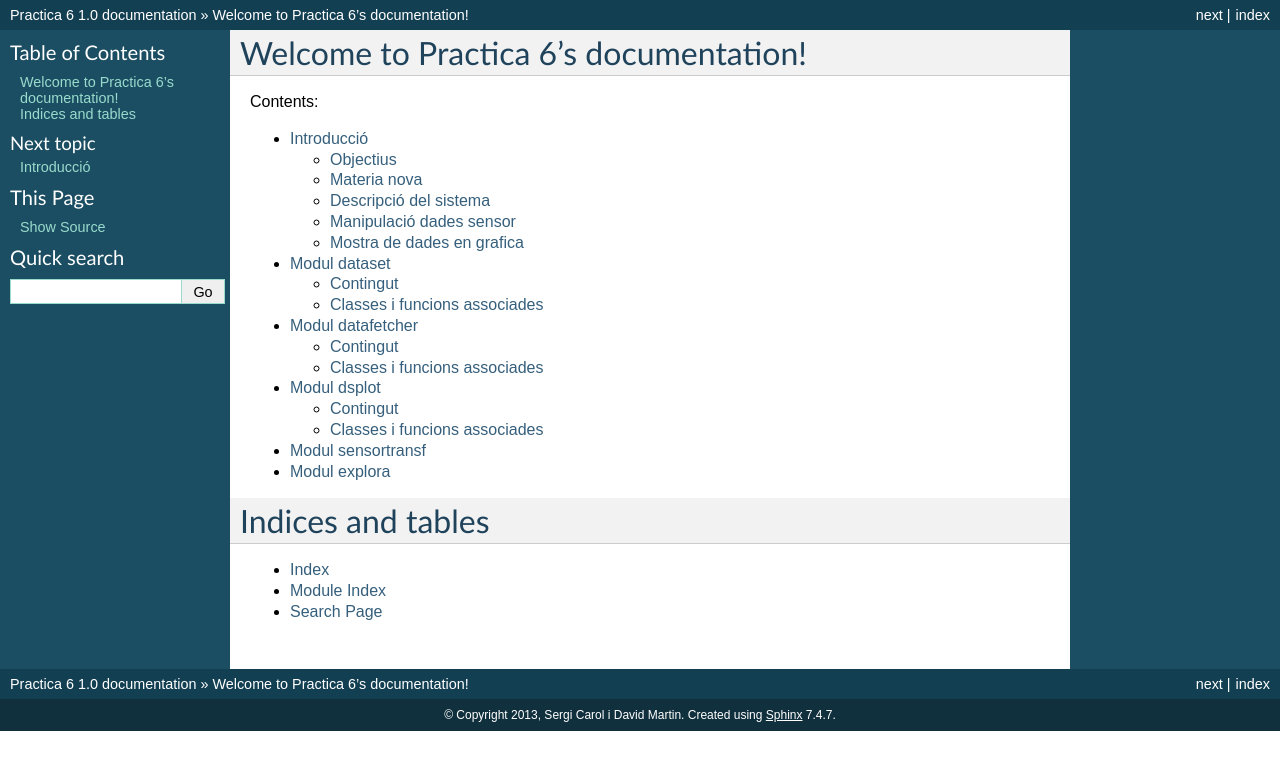
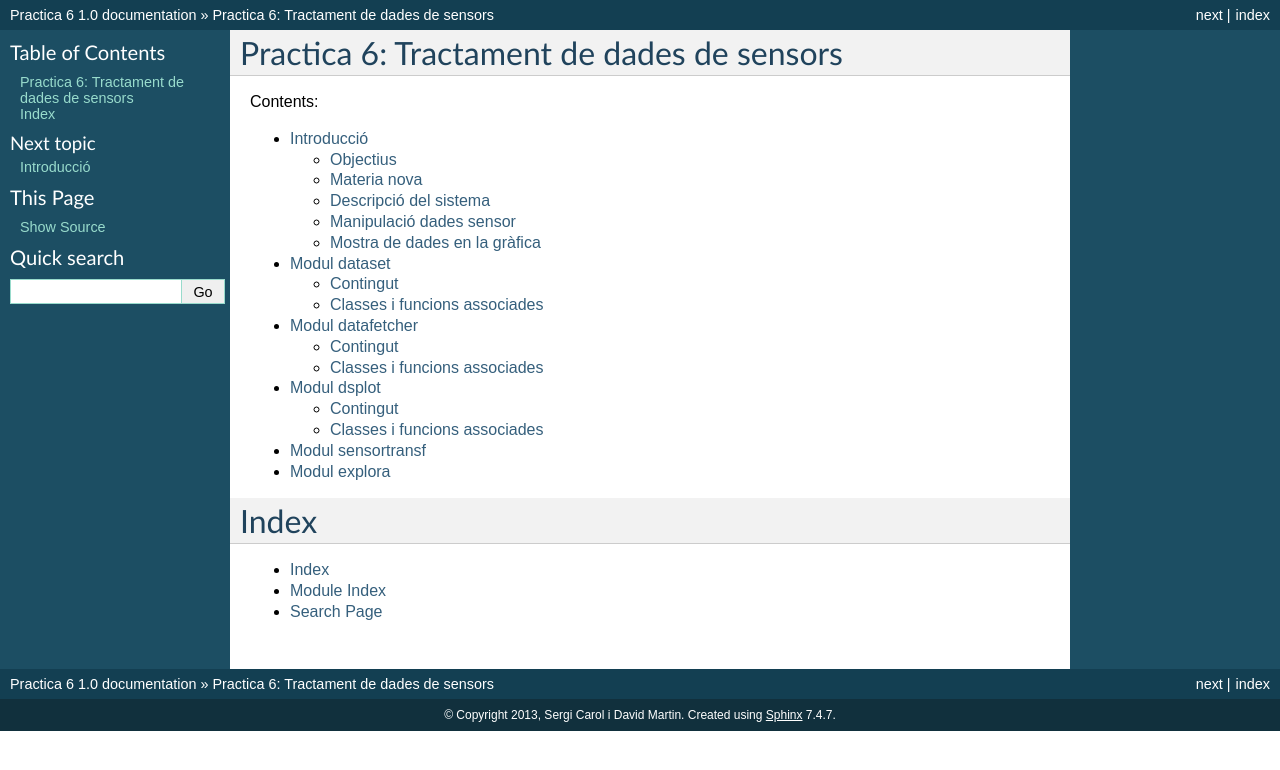
Before and after one commit to SergiCarol/UPC-Projects, a Sphinx documentation site: the page built from practica6/doc/source/index.rst, in a window 1280 px wide. Shown: the top 770 px of the page. Built offline with Sphinx 7.4.7, drawn with Linux system fonts in a browser that asks for light colours.

Commit message:
Agregado ds no se que

```diff
--- a/practica6/doc/source/index.rst
+++ b/practica6/doc/source/index.rst
@@ -1,10 +1,10 @@
-.. Practica 6 documentation master file, created by
-   sphinx-quickstart on Mon Apr 29 08:30:24 2013.
+.. Documentació de la practica 6, creada amb
+   sphinx-quickstart el Dill Abr 29 08:30:24 2013.
    You can adapt this file completely to your liking, but it should at least
    contain the root `toctree` directive.
 
-Welcome to Practica 6's documentation!
-======================================
+Practica 6: Tractament de dades de sensors
+==========================================
 
 Contents:
 
@@ -20,8 +20,8 @@ Contents:
 
 
 
-Indices and tables
-==================
+Index
+=====
 
 * :ref:`genindex`
 * :ref:`modindex`
--- a/practica6/doc/source/moduldsplot.rst
+++ b/practica6/doc/source/moduldsplot.rst
@@ -4,9 +4,9 @@ Modul dsplot
 Contingut
 ---------
 
-El modul *dsplot* será l'encarregat de imprimir l'informació del sensor a pantalla. Concretament, fará una grafica.
+El modul *dsplot* serà l'encarregat de imprimir l'informació del sensor a pantalla. Concretament, farà una gràfica.
 
-Aquest modul es molt curt, però s'ha de tenir en compte que es molt iportant, ja que sense aquesta part l'usuari no podria veure l'informació de manera clara a pantalla (Hi ha moltisimes dades a la vegada).
+Aquest modul es molt curt, però s'ha de tenir en compte que es molt important, ja que sense aquesta part l'usuari no podria veure l'informació de manera clara a pantalla (Hi ha moltíssimes dades a la vegada).
 
 
 Classes i funcions associades
```
Also changed, not shown: practica6/doc/source/introduccio.rst (+25 -27 lines), 1 other file.
